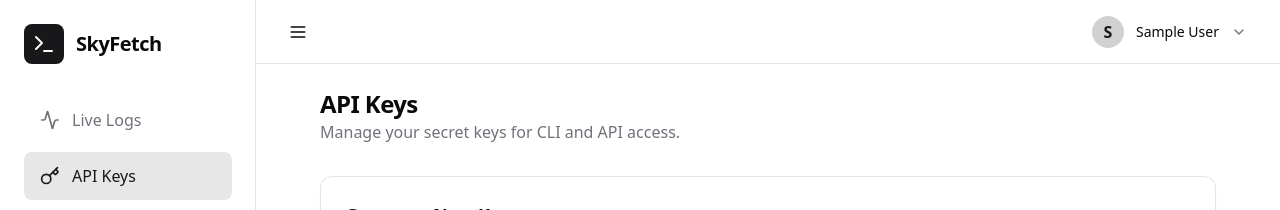
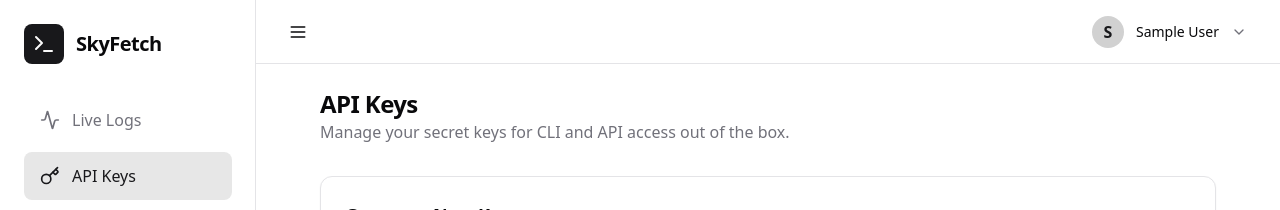
Before and after one commit to RajneeshOjha0/sky-fetch, a React (Vite) app in the folder packages/sky-fetch-web/: page /dashboard/keys in a window 1280 px wide. Shown: the top 210 px of the page. Built offline with nearby package versions, Linux system fonts and the light colour scheme; no server answers; sample sign-in values are in the browser's storage.

Commit message:
udates in filters

```diff
--- a/packages/sky-fetch-web/src/pages/KeysView.jsx
+++ b/packages/sky-fetch-web/src/pages/KeysView.jsx
@@ -126,7 +126,7 @@ const KeysView = () => {
             <div className="flex flex-col md:flex-row md:items-center justify-between gap-4">
                 <div>
                     <h1 className="text-2xl font-bold tracking-tight">API Keys</h1>
-                    <p className="text-muted-foreground">Manage your secret keys for CLI and API access.</p>
+                    <p className="text-muted-foreground">Manage your secret keys for CLI and API access out of the box.</p>
                 </div>
             </div>
 
```
